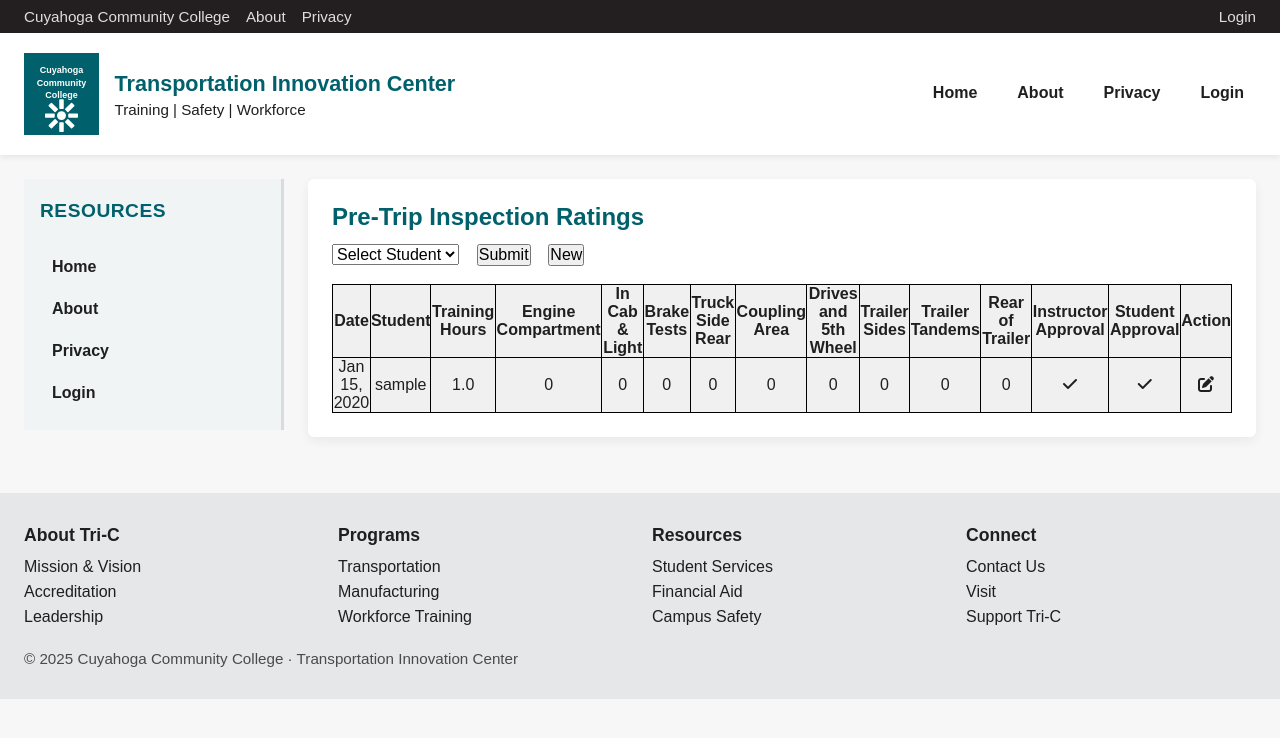
After one commit to waynelargent/cc20cdl, a Django app: page /ratings/instr-list-pre-trip/ in a window 1280 px wide. The commit adds this page. Shown: the top 738 px of the page. Run offline with Django 5.2, Linux system fonts and the light colour scheme; tables that the repository leaves empty hold one stand-in row (values such as "Sample post").

Commit message:
InstrListPreTripEtAl

```diff
--- /dev/null
+++ b/myproject/ratings/templates/ratings/instr_list_pre_trip.html
@@ -0,0 +1,89 @@
+{% extends 'layout.html' %}
+
+{% block title %}
+    Pre-Trip Inspection Ratings
+{% endblock %}
+
+{% block content %}
+  <style>
+    table, th, tr, td { border: solid 1px black;
+                        border-collapse: collapse; }
+    tr:nth-child(odd) {
+        background-color: #F0F0F0; }
+    tr:hover { background-color: #E7E7E7; }
+    td {text-align:center; }
+    .left { text-align: left; }
+    select, button { font-size: 1rem;
+                     font-family: Arial, Helvetica, sans-serif; }
+  </style>
+
+  <h2>Pre-Trip Inspection Ratings</h2>
+    <div class="left">
+      <select name="student" id="student">
+        <option value="">Select Student</option>
+      </select>
+      &nbsp;&nbsp;&nbsp;<button> Submit </button>
+      &nbsp;&nbsp;&nbsp;<a href="/ratings/pre-trip-insp/"><button> New </button></a>
+    </div><br />
+    <table>
+      <thead>
+        <tr>
+          <th>Date</th>
+          <th>Student</th>
+          <th>Training Hours</th>
+          <th>Engine Compartment</th>
+          <th>In Cab & Light</th>
+          <th>Brake Tests</th>
+          <th>Truck Side Rear</th>
+          <th>Coupling Area</th>
+          <th>Drives and 5th Wheel</th>
+          <th>Trailer Sides</th>
+          <th>Trailer Tandems</th>
+          <th>Rear of Trailer</th>
+          <th>Instructor Approval</th>
+          <th>Student Approval</th>
+          <th>Action</th>
+      </thead>
+      <tbody>
+        {% for r in ratings %}
+          <tr>
+            <td>{{ r.rating_date|date:"M d, Y" }}</td>
+            <td>{{ r.student }}</td>
+            <td>{{ r.training_hours_today }}</td>
+            <td>{{ r.engine_compartment }}</td>
+            <td>{{ r.in_cab_and_lights }}</td>
+            <td>{{ r.brake_tests }}</td>
+            <td>{{ r.truck_side_rear }}</td>
+            <td>{{ r.coupling_area }}</td>
+            <td>{{ r.drives_and_5th_wheel }}</td>
+            <td>{{ r.trailer_sides }}</td>
+            <td>{{ r.trailer_tandems }}</td>
+            <td>{{ r.rear_of_trailer }}</td>
+            <td>
+                {% if r.instructor_approval %}
+                    <i class="fa-solid fa-check"></i>
+                {% else %}
+                    ---
+                {% endif %}
+            </td>
+            <td>
+               {% if r.student_approval %}
+                    <i class="fa-solid fa-check"></i>
+                {% else %}
+                    ---
+                {% endif %}
+            </td>
+            <td>
+                <a href="{% url 'ratings:instr-edit-pre-trip' r.id %}"><i class="fas fa-edit"></i></a>
+            </td>
+          </tr>
+        {% empty %}
+          <tr>
+            <td colspan="3" class="text-center">
+              No evaluations found.
+            </td>
+          </tr>
+        {% endfor %}
+      </tbody>
+    </table>
+{% endblock %}
--- a/myproject/ratings/templates/ratings/pre_trip_insp.html
+++ b/myproject/ratings/templates/ratings/pre_trip_insp.html
@@ -7,7 +7,8 @@
 {% block content %}
     <section>
         <h1>Pre-Trip Inspection</h1>
-        <form action="{% url 'ratings:pre-trip-insp'  %}" method = "post" class = "form-with-validation">
+        <!-- <form action="{% url 'ratings:pre-trip-insp'  %}" method = "post" class = "form-with-validation"> -->
+        <form action="" method = "post" class = "form-with-validation">
             {% csrf_token %}
             {{form}}
             <button class = "form-submit">Submit</button>
--- a/myproject/ratings/urls.py
+++ b/myproject/ratings/urls.py
@@ -9,5 +9,8 @@
     path("pre-trip-insp/", views.pre_trip_insp, name="pre-trip-insp"),
     path("eldt-and-score-sheet/", views.eldt_and_score_sheet, name = "eldt-and-score-sheet"),
     path("road-skills/", views.road_skills, name="road-skills"),
-    path("attendance/", views.attendance, name="attendance")
+    path("attendance/", views.attendance, name="attendance"),
+    path("instr-list-pre-trip/", views.instr_list_pre_trip, name="instr-list-pre-trip"),
+    # <int:pk> captures the ID from the URL and passes it to the view
+    path('instr-edit-pre-trip/<int:pk>/', views.instr_edit_pre_trip, name='instr-edit-pre-trip'),
 ]
--- a/myproject/ratings/views.py
+++ b/myproject/ratings/views.py
@@ -1,4 +1,4 @@
-from django.shortcuts import render, redirect
+from django.shortcuts import render, redirect, get_object_or_404
 from django.contrib.auth.decorators import login_required, user_passes_test
 from . import forms
 from .models import Narrative
@@ -50,6 +50,24 @@
     ratings = Narrative.objects.filter(student = request.user).order_by('rating_date') #grab from narrative table and grab rows(object) for the logged in student
     return render(request, 'ratings/view_my_ratings.html', {'ratings': ratings})
 
+def instr_list_pre_trip(request):
+    ratings = PreTripInsp.objects.all().order_by('-rating_date')
+    return render(request, 'ratings/instr_list_pre_trip.html', {'ratings': ratings})
+
+def instr_edit_pre_trip(request, pk):
+    # 1. Fetch the existing record using the ID (pk) from the URL
+    record = get_object_or_404(PreTripInsp, pk=pk)
+    if request.method == 'POST':
+        # 2. Bind data to the form, AND tell it which instance to update
+        form = forms.CreatePreTripInsp(request.POST, instance=record)
+        if form.is_valid():
+            form.save()
+            return redirect('/ratings/instr-list-pre-trip')
+    else:
+        # 3. GET request: Pre-fill the form with the existing data
+        form = forms.CreatePreTripInsp(instance=record)
+    return render(request, 'ratings/pre_trip_insp.html', {'form': form})
+
 @login_required(login_url='/users/login') #applies to function underneath it
 def pre_trip_insp(request):
     if request.method == "POST":
@@ -58,7 +76,7 @@
             newrating = form.save(commit = False)
             newrating.instructor = request.user
             newrating.save()
-            return redirect('/')
+            return redirect('/ratings/instr-list-pre-trip/')
     else:
         form = forms.CreatePreTripInsp()
     return render(request,'ratings/pre_trip_insp.html', {'form': form})
--- a/myproject/templates/layout.html
+++ b/myproject/templates/layout.html
@@ -10,6 +10,7 @@
         {% endblock %}
     </title>
     <script src="{% static 'js/main.js' %}" defer></script>
+    <link rel="stylesheet" href="https://cdnjs.cloudflare.com/ajax/libs/font-awesome/6.4.0/css/all.min.css">
     <link rel="stylesheet" href="{% static 'css/style.css' %}">
 </head>
 <body>
@@ -73,7 +74,7 @@
                     {% if user.is_authenticated %}
                         <li><a href="/ratings/attendance/" class="{% if request.path|slice:':19' == '/ratings/attendance/' %}active{% endif %}">Attendance</a></li>
                         <li><a href="/ratings/narrative/" class="{% if request.path|slice:':19' == '/ratings/narrative/' %}active{% endif %}">Narrative Form</a></li>
-                        <li><a href="/ratings/pre-trip-insp/" class="{% if request.path|slice:':23' == '/ratings/pre-trip-insp/' %}active{% endif %}">Pre-Trip Inspection</a></li>
+                        <li><a href="/ratings/instr-list-pre-trip/" class="{% if request.path|slice:':23' == '/ratings/instr-list-pre-trip/' %}active{% endif %}">Pre-Trip Inspection</a></li>
                         <li><a href="/ratings/backing-skills/" class="{% if request.path|slice:':24' == '/ratings/backing-skills/' %}active{% endif %}">Backing Skills</a></li>
                         <li><a href="/ratings/road-skills/" class="{% if request.path|slice:':21' == '/ratings/road-skills/' %}active{% endif %}">Road Skills</a></li>
                         <li><a href="/ratings/eldt-and-score-sheet/" class="{% if request.path|slice:':30' == '/ratings/eldt-and-score-sheet/' %}active{% endif %}">ELDT &amp; Score Sheet</a></li>
```
